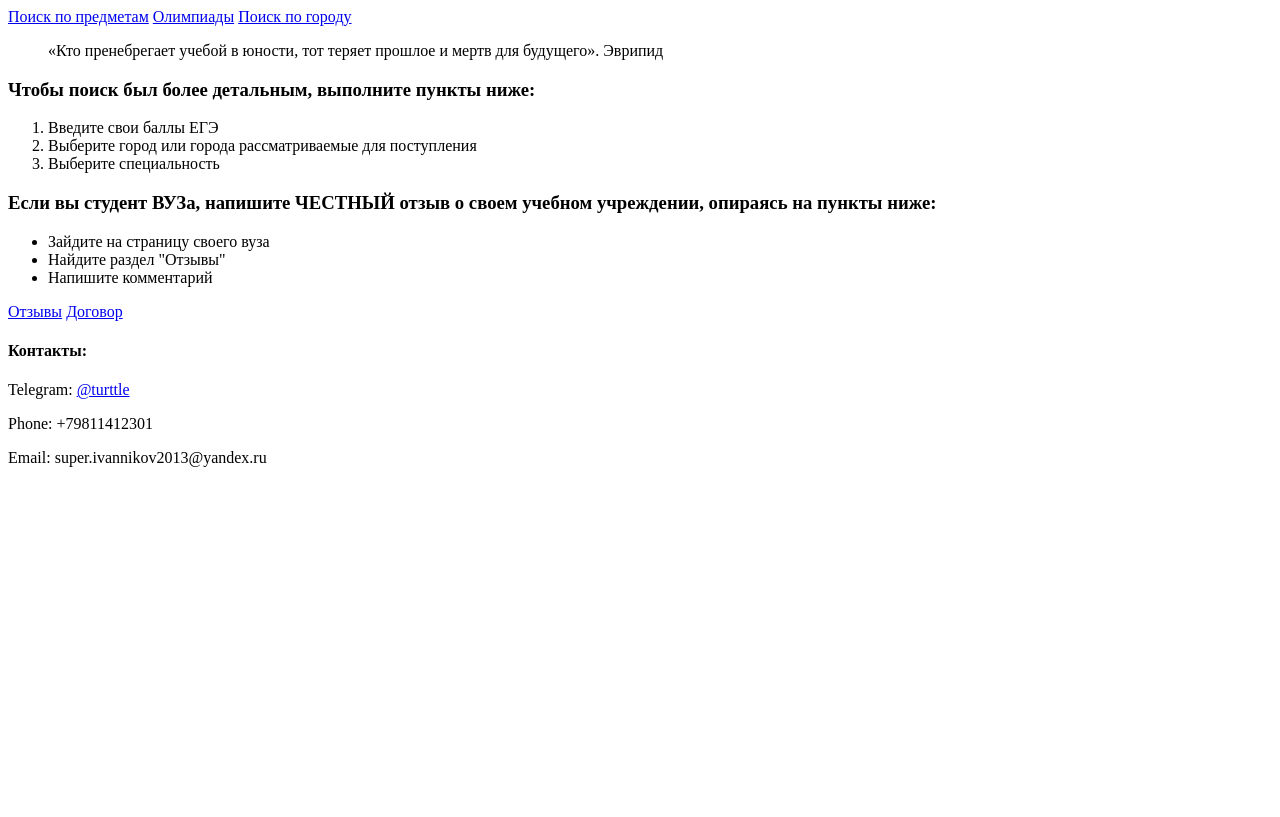
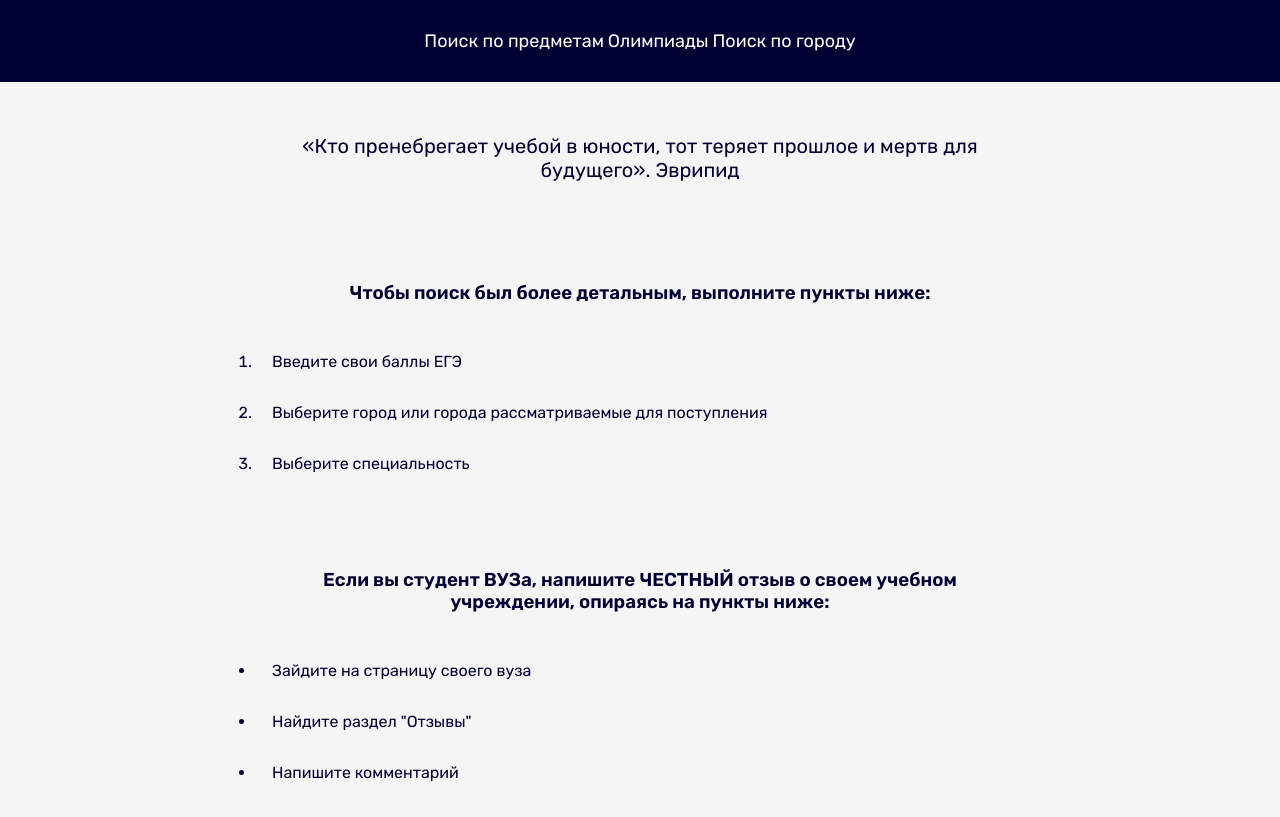
Before and after one commit to 14turtle14/14turtle14.github.io, a plain HTML site: page index.html in a window 1280 px wide. Shown: the top 817 px of the page. Drawn offline with Linux system fonts and the light colour scheme.

Commit message:
updated main.css

```diff
--- a/main.css
+++ b/main.css
@@ -1,99 +1,181 @@
 @import url('https://fonts.googleapis.com/css2?family=Rubik:wght@300;400;600&display=swap');
 
-.main-page{
+.home-page{
     background: whitesmoke;
-}
-
-.main-header {
-    font-family: 'Rubik', sans-serif;
-    border-style: none;
-    display: grid;
-    min-height: 200%;
-    background: url('img/footer_lines.jpeg') no-repeat;
-    background-size: cover;
-}
-
-.main-header__nav {
-    text-align: center;
-    border: solid;
-    margin: 1rem;
-    padding: 1rem;
+    color: #000033;
+    border: none;
+    margin: 0;
+    padding: 0;
     font-family: 'Rubik', sans-serif;
 }
 
+.home-header {
+    font-family: 'Rubik', sans-serif;
+    display: grid;
+    background: #000033;
+}
 
-.aside {
+.home-header__nav {
     text-align: center;
-    border: solid;
-    margin: 1rem;
-    padding: 1rem;
+    border: none;
+    margin: 30px;
+    padding: 0;
     font-family: 'Rubik', sans-serif;
 }
 
-.main-link-nav{
+.home-link {
+    color: black;
+    font-size:18px;
+}
+
+.home-link_nav{
     color: white;
     -webkit-transition: all 0.5s ease;
     transition: all 0.5s ease;
     text-decoration: none;
 }
 
-.search {
-    text-align: left;
-    border: 10px inset lightblue;
+.home-link_nav:hover{
+    color: darkgreen;
+}
+
+.home-base {
+    text-align: center;
+    border: none;
+    margin: 0;
+    padding-left: 14rem;
+    padding-right: 14rem;
+    font-family: 'Rubik', sans-serif;
+}
+
+.home-base__quote {
+    text-align: center;
+    border: none;
     margin: 1rem;
     padding: 1rem;
     font-family: 'Rubik', sans-serif;
+    font-size: 20px;
+    color: #000033;
 }
 
-.reviews {
-    text-align: left;
-    border: solid;
-    margin: 1rem;
+.home-footer {
+    background: #000033;
+    color: white;
+    background-size: cover;
+    border: none;
+    margin: 0;
     padding: 1rem;
     font-family: 'Rubik', sans-serif;
+    display: grid;
 }
 
-.other {
-    text-align: center;
-    border: solid;
-    margin: 1rem;
-    padding: 1rem;
-    font-family: 'Rubik', sans-serif;
-}
-
-.footer {
-    background: url('img/footer_lines.jpeg') no-repeat;
-    color: lavenderblush;
-    background-size: cover;
-    text-align: center;
-    border: solid;
-    margin: 1rem;
-    padding: 1rem;
-    font-family: 'Rubik', sans-serif;
-}
-
-.main_link {
-    color: black;
-    -webkit-transition: all 0.5s ease;
-    transition: all 0.5s ease;
-    text-decoration: none;
-}
-
-.telegram{
+.home-link_footer{
     color:white;
     font-weight: bold;
     -webkit-transition: all 0.5s ease;
     transition: all 0.5s ease;
     text-decoration: none;
 }
-.telegram:hover{
+
+.home-link_footer:hover{
     color: skyblue;
 }
 
-.ol {
-    list-style-type: revert;
+.home-base__info {
+    text-align: center;
+    border: none;
+    margin: 1rem;
+    padding: 1rem;
+    font-family: 'Rubik', sans-serif;
 }
 
-.ul {
-    list-style-type: circle;
+.home-info__head {
+    text-align: center;
+    border: none;
+    margin: 1rem;
+    padding: 1rem;
+    font-family: 'Rubik', sans-serif;
 }
+
+.home-info__list {
+    text-align: left;
+    border: none;
+    margin: 0;
+    padding: 0;
+    font-family: 'Rubik', sans-serif;
+}
+
+.home-list__item {
+    text-align: left;
+    border: none;
+    margin: 0;
+    padding: 1rem;
+    font-family: 'Rubik', sans-serif;
+}
+
+.home-base__review {
+    text-align: center;
+    border: none;
+    margin: 1rem;
+    padding: 1rem;
+    font-family: 'Rubik', sans-serif;
+}
+
+.home-review__head {
+    text-align: center;
+    border: none;
+    margin: 1rem;
+    padding: 1rem;
+    font-family: 'Rubik', sans-serif;
+}
+
+.home-review__list {
+    text-align: center;
+    border: none;
+    margin: 0;
+    padding: 0;
+    font-family: 'Rubik', sans-serif;
+}
+
+.home-base__other {
+    text-align: center;
+    border: none;
+    margin: 1rem;
+    padding: 1rem;
+    font-family: 'Rubik', sans-serif;
+}
+
+.home-link_other {
+    color: #000033;
+    text-align: center;
+    border: rosybrown solid;
+    background-color: peachpuff;
+    margin: 1rem;
+    padding: 1rem;
+    font-family: 'Rubik', sans-serif;
+    text-decoration: none;
+    -webkit-transition: all 0.5s ease;
+    transition: all 0.5s ease;
+}
+
+.home-link_other:hover {
+    color: white;
+}
+
+.home-footer__head {
+    text-align: left;
+    border: none;
+    margin: 0;
+    padding-left: 1rem;
+    padding-bottom: 1rem;
+    font-family: 'Rubik', sans-serif;
+    font-size: 18px
+}
+
+.home-footer__text {
+    text-align: left;
+    border: none;
+    margin: 0;
+    padding-left: 1rem;
+    font-family: 'Rubik', sans-serif;
+}
```
